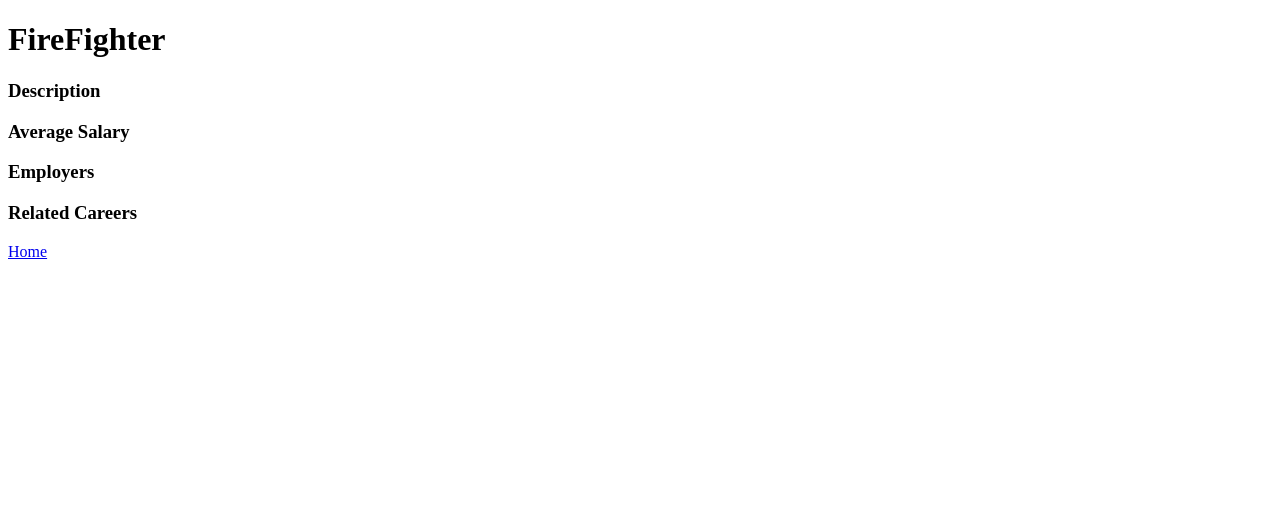
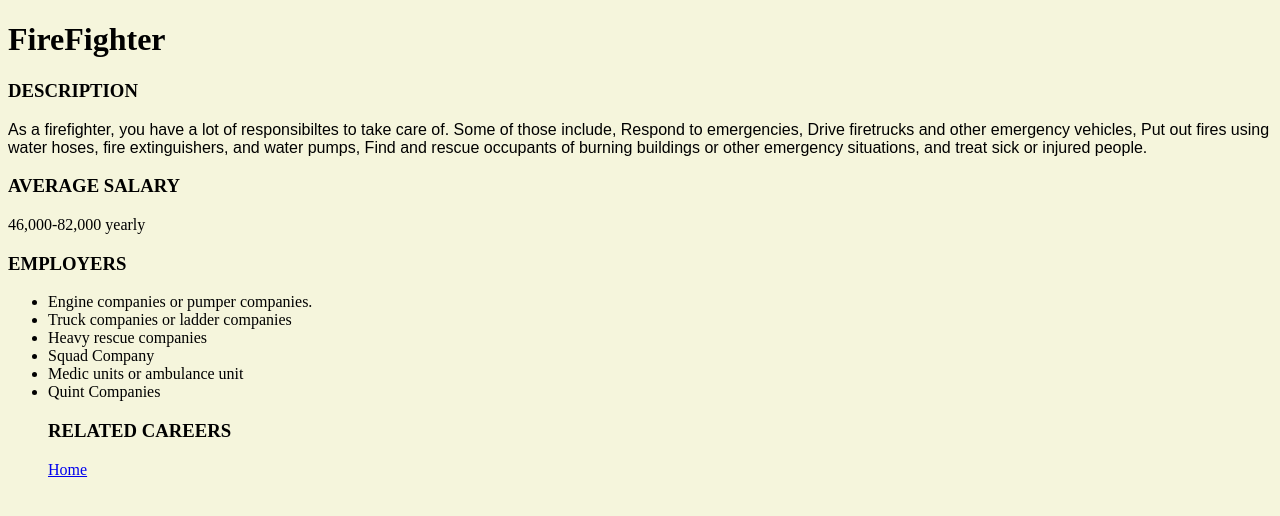
Before and after one commit to mcgowanc28/CullenDcFalcon7, a plain HTML site: page 1HTMLBASICS/unit 1/4careersite/jobinfo.html in a window 1280 px wide. Drawn offline with Linux system fonts and the light colour scheme.

```diff
--- a/1HTMLBASICS/unit 1/4careersite/jobinfo.html
+++ b/1HTMLBASICS/unit 1/4careersite/jobinfo.html
@@ -8,8 +8,18 @@
 </head>
 <h1> FireFighter</h1>
 <h3> Description</h3>
+<p> As a firefighter, you have a lot of responsibiltes to take care of. Some of those include, Respond to emergencies, Drive firetrucks and other emergency vehicles, Put out fires using water hoses, fire extinguishers, and water pumps, Find and rescue occupants of burning buildings or other emergency situations, and treat sick or injured people.</p>
 <h3> Average Salary</h3>
+46,000-82,000 yearly
 <h3> Employers</h3>
+<ul>
+    <li> Engine companies or pumper companies.</li>
+    <li> Truck companies or ladder companies </li>
+    <li>Heavy rescue companies </li>
+    <li> Squad Company </li>
+    <li>Medic units or ambulance unit </li>
+    <li>Quint Companies </li>
+
 <h3> Related Careers</h3>
 <a href="index.html"> Home</a>
 <body>
--- a/1HTMLBASICS/unit 1/4careersite/style.css
+++ b/1HTMLBASICS/unit 1/4careersite/style.css
@@ -0,0 +1,9 @@
+h3{
+    text-transform: uppercase;
+}
+p{
+    font-family: Arial;
+}
+body{
+    background-color: beige;
+}
```
Also changed, not shown: 1HTMLBASICS/unit 1/4careersite/index.html (+3 -0 lines).
